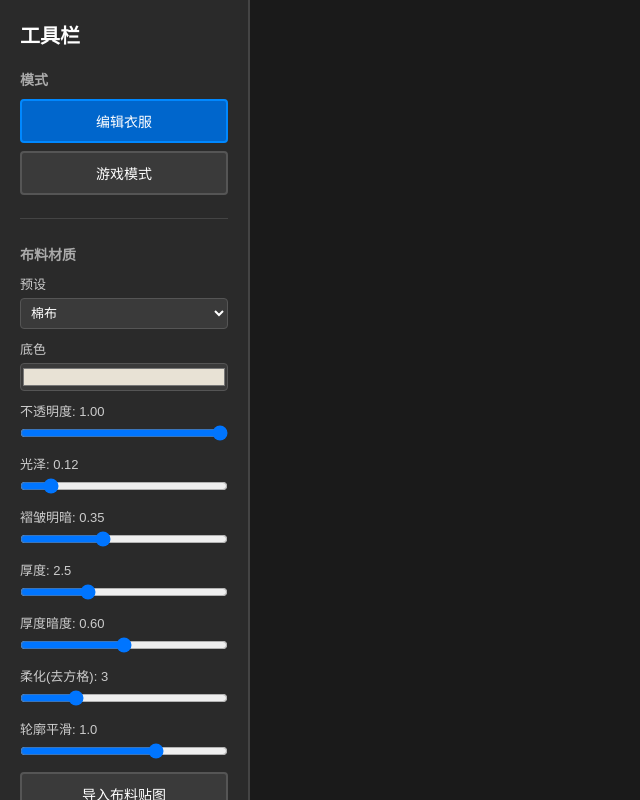
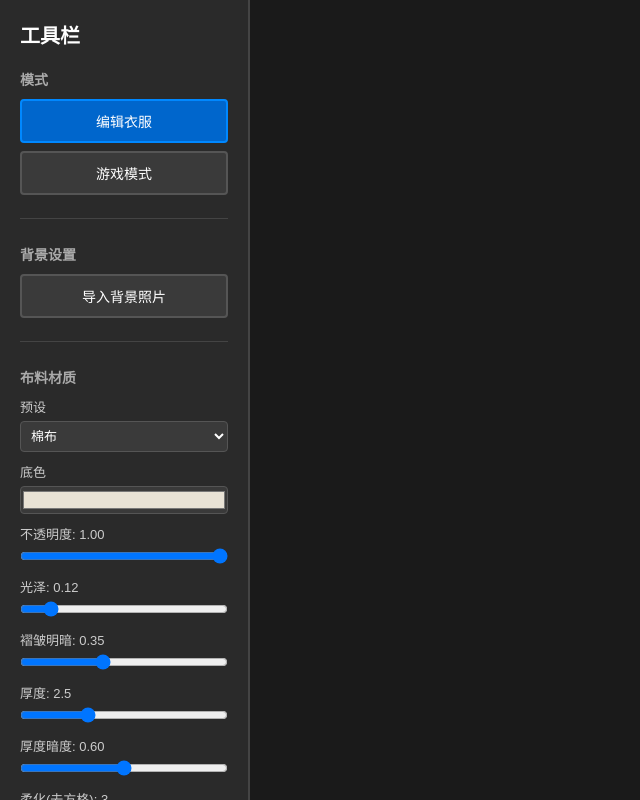
Before and after one commit to zuchizheng/takeOffCloth, a plain HTML site: page index.html in a window 1280 px wide. Shown: the whole page, without its empty margins (0-640 px from the left). Drawn offline with Linux system fonts and the light colour scheme.

Commit message:
保留导入背景照片功能，移除胶囊体按钮

```diff
--- a/index.html
+++ b/index.html
@@ -15,14 +15,11 @@
                 <button id="mode-edit-cloth" class="tool-btn active">编辑衣服</button>
                 <button id="mode-play" class="tool-btn">游戏模式</button>
             </div>
-            <!-- 隐藏未完善的身体编辑功能
-            <div class="tool-section" id="body-tools" style="display:none">
-                <h3>身体编辑</h3>
-                <button id="add-capsule" class="tool-btn">添加胶囊体</button>
-                <button id="load-image" class="tool-btn">导入照片</button>
+            <div class="tool-section" id="body-tools">
+                <h3>背景设置</h3>
+                <button id="load-image" class="tool-btn">导入背景照片</button>
                 <input type="file" id="image-input" accept="image/*" style="display:none">
             </div>
-            -->
             <div class="tool-section" id="cloth-tools" style="display:none">
                 <h3>衣服编辑</h3>
                 <button id="draw-cloth" class="tool-btn">绘制衣服</button>
```
